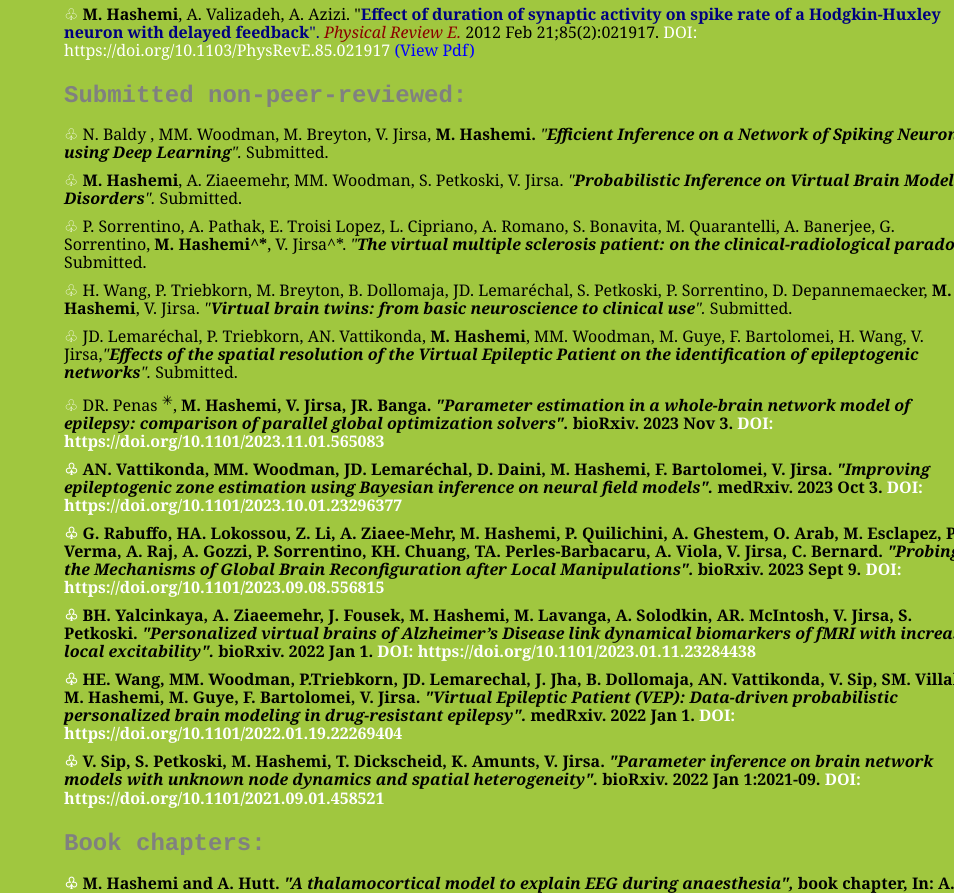
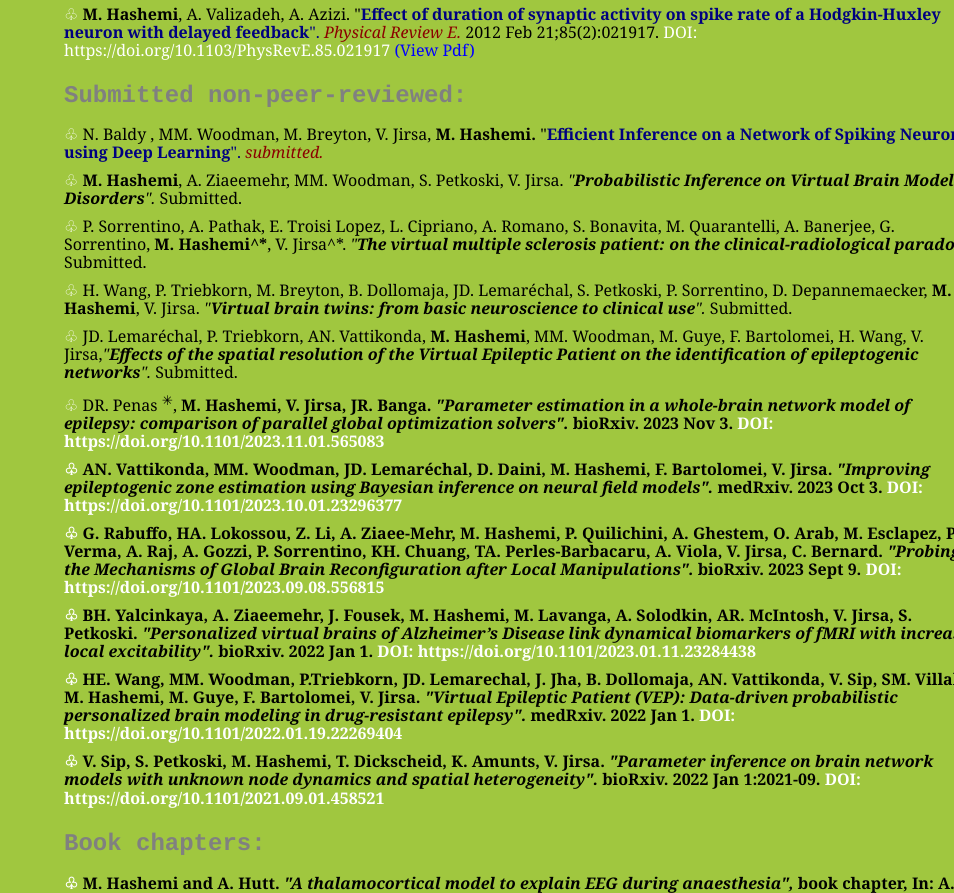
Before and after one commit to mhashemi0873/personalwebpage, a plain HTML site: page pub.html in a window 1280 px wide. Shown: the part 1430-2323 px from the top of the page, without its empty margins (326-1280 px from the left). Drawn offline with Linux system fonts and the light colour scheme; some packages are replaced by stand-ins of ours; a script that the page names is missing.

Commit message:
Update pub.html

```diff
--- a/pub.html
+++ b/pub.html
@@ -167,7 +167,10 @@
 
 
 
-<p><font size="3" color="white">&#9831; <font size="3" color="black">  N. Baldy , MM. Woodman,  M. Breyton, V. Jirsa, <b>M. Hashemi. </b><i>"<b>Efficient Inference on a Network of Spiking Neurons using Deep Learning</b>".</i>  Submitted.  </a></font> <font size="4" color="black">
+<p><font size="3" color="white">&#9831; <font color="black"> N. Baldy , MM. Woodman,  M. Breyton, V. Jirsa, <b>M. Hashemi. </b>   "<font color=#000080><b>Efficient Inference on a Network of Spiking Neurons using Deep Learning</b>".<font color="DarkRed"><i> submitted.</i>    </a>
+
+
+
 
 
 
```
